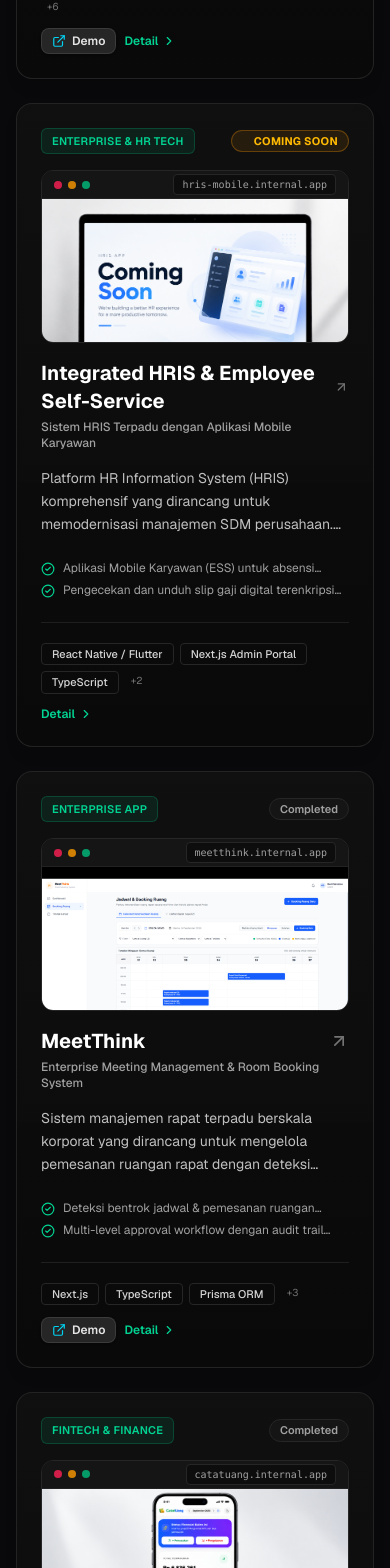
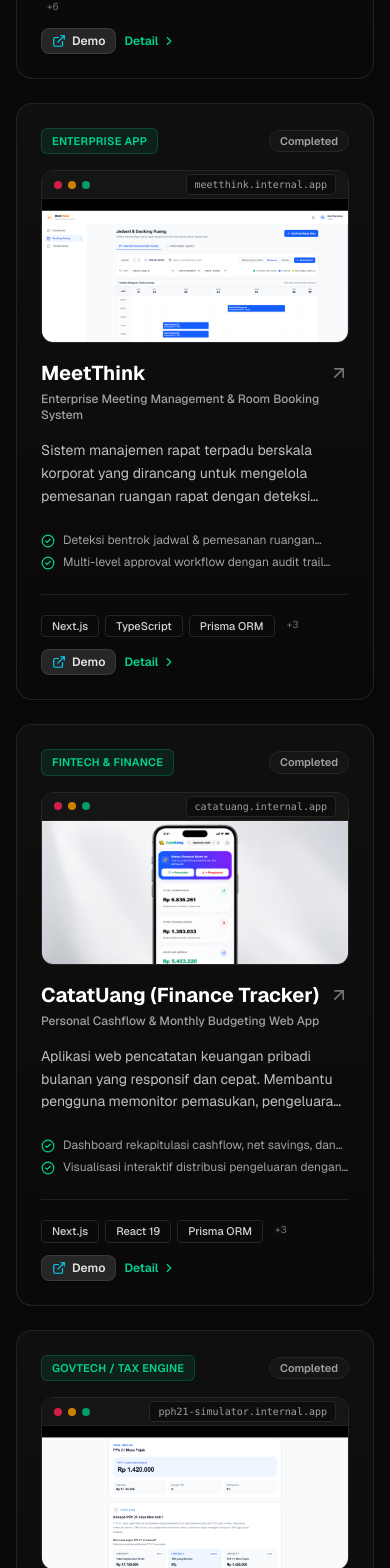
Before and after one commit to allaboutpampam8-crypto/hellopampam, a Next.js app: page / in a window 390 px wide. Shown: the part 2163-3731 px from the top of the page. Built offline with nearby package versions, Linux system fonts and the light colour scheme.

Commit message:
feat: temporarily hide hris-mobile coming soon project from showcase

```diff
--- a/src/app/page.tsx
+++ b/src/app/page.tsx
@@ -50,10 +50,12 @@
     };
   }, [activeProject]);
 
+  const visibleProjects = PROJECTS.filter((p) => !p.hidden);
+
   const filteredProjects =
     selectedCategory === "all"
-      ? PROJECTS
-      : PROJECTS.filter((p) => p.category === selectedCategory);
+      ? visibleProjects
+      : visibleProjects.filter((p) => p.category === selectedCategory);
 
   const categories = [
     { id: "all", label: "Semua Proyek" },
--- a/src/data/projects.ts
+++ b/src/data/projects.ts
@@ -12,6 +12,7 @@
   imageUrl?: string;
   demoUrl?: string;
   githubUrl?: string;
+  hidden?: boolean;
 }
 
 export const PROJECTS: Project[] = [
@@ -63,7 +64,8 @@
     techStack: ["React Native / Flutter", "Next.js Admin Portal", "TypeScript", "PostgreSQL", "Cloud Storage"],
     metrics: "Paperless HR operations & seamless mobile employee experience",
     status: "Coming Soon",
-    imageUrl: "/projects/hris.png"
+    imageUrl: "/projects/hris.png",
+    hidden: true
   },
   {
     id: "meetthink",
```
